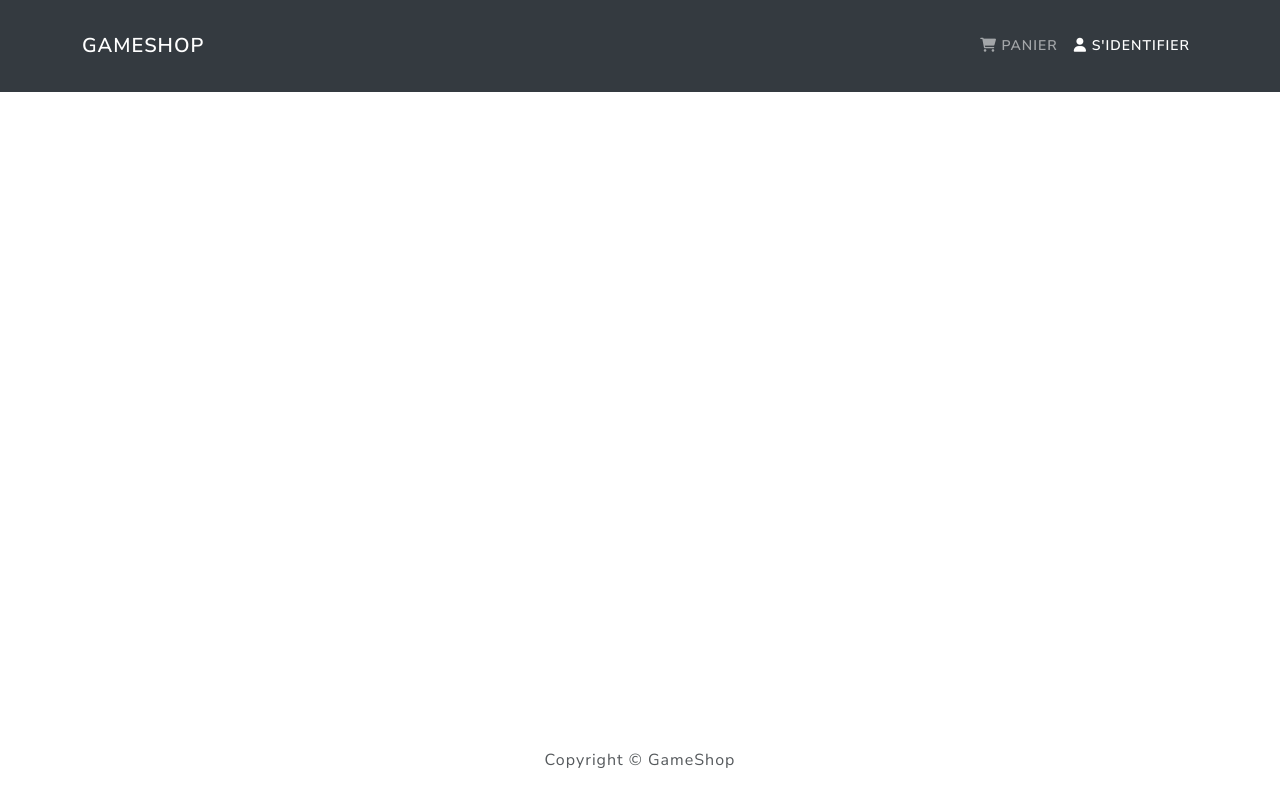
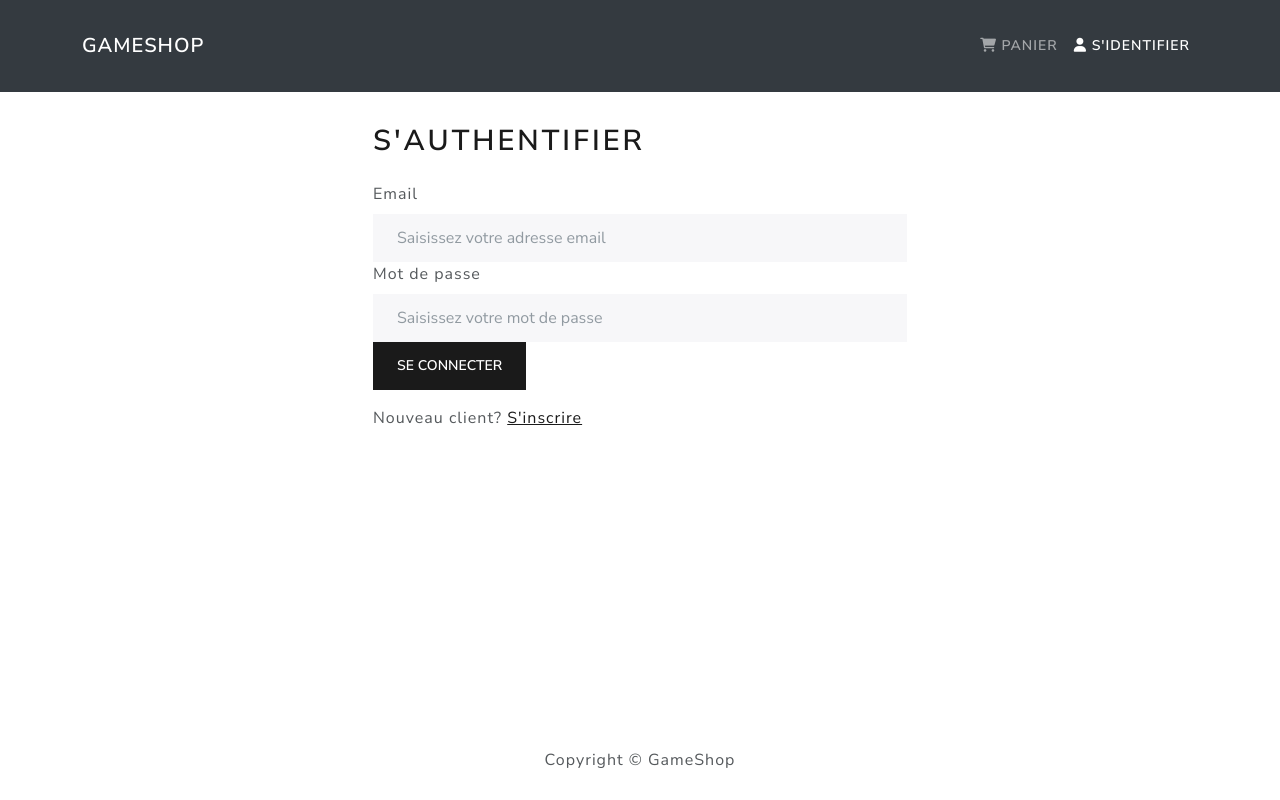
Before and after one commit to DaddaAdam/GameShop, a React (Create React App) app in the folder frontend/: page /login in a window 1280 px wide. Built offline with nearby package versions, Linux system fonts and the light colour scheme.

Commit message:
implemented login and logout to the frontend

```diff
--- a/frontend/src/App.js
+++ b/frontend/src/App.js
@@ -5,6 +5,7 @@ import Footer from "./Components/Footer";
 import Homescreen from "./Screens/Homescreen";
 import Gamescreen from "./Screens/Gamescreen";
 import CartScreen from "./Screens/CartScreen";
+import LoginScreen from "./Screens/LoginScreen";
 
 function App() {
   return (
@@ -13,12 +14,13 @@ function App() {
       <main className="py-3">
         <Container>
           <Routes>
-            <Route exact path="/" element={<Homescreen />} />
             <Route path="/game/:id" element={<Gamescreen />} />
+            <Route path="/login" element={<LoginScreen />} />
             <Route path="/cart/">
               <Route index element={<CartScreen />} />
               <Route path=":id" element={<CartScreen />} />
             </Route>
+            <Route exact path="/" element={<Homescreen />} />
           </Routes>
         </Container>
       </main>
--- /dev/null
+++ b/frontend/src/Components/FormContainer.jsx
@@ -0,0 +1,16 @@
+import React from "react";
+import { Container, Row, Col } from "react-bootstrap";
+
+const FormContainer = ({ children }) => {
+  return (
+    <Container>
+      <Row className="justify-content-md-center">
+        <Col xs={12} md={6}>
+          {children}
+        </Col>
+      </Row>
+    </Container>
+  );
+};
+
+export default FormContainer;
--- a/frontend/src/Components/Header.jsx
+++ b/frontend/src/Components/Header.jsx
@@ -1,10 +1,22 @@
 import React from "react";
 import Container from "react-bootstrap/Container";
+import { useDispatch, useSelector } from "react-redux";
 import Nav from "react-bootstrap/Nav";
 import Navbar from "react-bootstrap/Navbar";
+import NavDropdown from "react-bootstrap/NavDropdown";
 import { LinkContainer } from "react-router-bootstrap";
+import { logout } from "../actions/userActions";
 
 const Header = () => {
+  const userLogin = useSelector(state => state.userLogin);
+  const dispatch = useDispatch();
+
+  const logoutHandler = () => {
+    dispatch(logout());
+  };
+
+  const { userInfo } = userLogin;
+
   return (
     <header>
       <Navbar bg="dark" variant="dark" expand="lg" collapseOnSelect>
@@ -21,12 +33,23 @@ const Header = () => {
                   {" Panier"}
                 </Nav.Link>
               </LinkContainer>
+              {userInfo ? (
+                <NavDropdown title={userInfo.name} id="username">
+                  <LinkContainer to="/profile">
+                    <NavDropdown.Item>Profil</NavDropdown.Item>
+                  </LinkContainer>
+                  <NavDropdown.Item onClick={logoutHandler}>
+                    Se déconnecter
+                  </NavDropdown.Item>
+                </NavDropdown>
+              ) : (
                 <LinkContainer to="/login">
                   <Nav.Link>
                     <i className="fas fa-user"> </i>
                     {" S'identifier"}
                   </Nav.Link>
                 </LinkContainer>
+              )}
             </Nav>
           </Navbar.Collapse>
         </Container>
--- /dev/null
+++ b/frontend/src/Screens/LoginScreen.jsx
@@ -0,0 +1,78 @@
+import React, { useState, useEffect } from "react";
+import { Link, useNavigate, useSearchParams } from "react-router-dom";
+import { Form, Row, Col, Button } from "react-bootstrap";
+import { useDispatch, useSelector } from "react-redux";
+import Message from "../Components/Message";
+import Loader from "../Components/Loader";
+import { login } from "../actions/userActions";
+import FormContainer from "../Components/FormContainer";
+
+const LoginScreen = () => {
+  const [searchParams] = useSearchParams();
+
+  const dispatch = useDispatch();
+
+  const navigate = useNavigate();
+
+  const userLogin = useSelector(state => state.userLogin);
+
+  const { loading, error, userInfo } = userLogin;
+
+  const redirect = searchParams.get("redirect")
+    ? searchParams.get("redirect")
+    : "/";
+  const [email, setEmail] = useState("");
+  const [password, setPassword] = useState("");
+
+  useEffect(() => {
+    if (userInfo) {
+      navigate(redirect);
+    }
+  }, [navigate, userInfo, redirect]);
+
+  const submitHandler = e => {
+    e.preventDefault();
+    dispatch(login(email, password));
+  };
+
+  return (
+    <FormContainer>
+      <h1>S'authentifier </h1>
+      {error && <Message variant="danger">{error}</Message>}
+      {loading && <Loader />}
+      <Form onSubmit={submitHandler}>
+        <Form.Group controlId="email">
+          <Form.Label>Email</Form.Label>
+          <Form.Control
+            type="email"
+            placeholder="Saisissez votre adresse email"
+            value={email}
+            onChange={e => setEmail(e.target.value)}
+          ></Form.Control>
+        </Form.Group>
+        <Form.Group controlId="password">
+          <Form.Label>Mot de passe</Form.Label>
+          <Form.Control
+            type="password"
+            placeholder="Saisissez votre mot de passe"
+            value={password}
+            onChange={e => setPassword(e.target.value)}
+          ></Form.Control>
+        </Form.Group>
+        <Button type="submit" variant="primary">
+          Se connecter
+        </Button>
+      </Form>
+      <Row className="py-3">
+        <Col>
+          Nouveau client?{" "}
+          <Link to={redirect ? `/register?redirect=${redirect}` : "/register"}>
+            S'inscrire
+          </Link>
+        </Col>
+      </Row>
+    </FormContainer>
+  );
+};
+
+export default LoginScreen;
--- /dev/null
+++ b/frontend/src/actions/userActions.js
@@ -0,0 +1,47 @@
+import axios from "axios";
+import {
+  USER_LOGIN_FAIL,
+  USER_LOGIN_REQUEST,
+  USER_LOGIN_SUCCESS,
+  USER_LOGOUT,
+} from "../constants/userConstants";
+
+export const login = (email, password) => async dispatch => {
+  try {
+    dispatch({
+      type: USER_LOGIN_REQUEST,
+    });
+
+    const config = {
+      headers: {
+        "Content-Type": "application/json",
+      },
+    };
+
+    const { data } = await axios.post(
+      "/api/users/login",
+      { email, password },
+      config
+    );
+
+    dispatch({
+      type: USER_LOGIN_SUCCESS,
+      payload: data,
+    });
+
+    localStorage.setItem("userInfo", JSON.stringify(data));
+  } catch (err) {
+    dispatch({
+      type: USER_LOGIN_FAIL,
+      payload:
+        err.response && err.response.data.message
+          ? err.response.data.message
+          : err.message,
+    });
+  }
+};
+
+export const logout = () => dispatch => {
+  localStorage.removeItem("userInfo");
+  dispatch({ type: USER_LOGOUT });
+};
--- /dev/null
+++ b/frontend/src/constants/userConstants.js
@@ -0,0 +1,4 @@
+export const USER_LOGIN_REQUEST = "USER_LOGIN_REQUEST";
+export const USER_LOGIN_SUCCESS = "USER_LOGIN_SUCCESS";
+export const USER_LOGIN_FAIL = "USER_LOGIN_FAIL";
+export const USER_LOGOUT = "USER_LOGOUT";
--- /dev/null
+++ b/frontend/src/reducers/userReducers.js
@@ -0,0 +1,21 @@
+import {
+  USER_LOGIN_REQUEST,
+  USER_LOGIN_SUCCESS,
+  USER_LOGIN_FAIL,
+  USER_LOGOUT,
+} from "../constants/userConstants";
+
+export const userLoginReducer = (state = {}, action) => {
+  switch (action.type) {
+    case USER_LOGIN_REQUEST:
+      return { loading: true };
+    case USER_LOGIN_SUCCESS:
+      return { loading: false, userInfo: action.payload };
+    case USER_LOGIN_FAIL:
+      return { loading: false, error: action.payload };
+    case USER_LOGOUT:
+      return {};
+    default:
+      return state;
+  }
+};
--- a/frontend/src/store.js
+++ b/frontend/src/store.js
@@ -3,19 +3,26 @@ import thunk from "redux-thunk";
 import { composeWithDevTools } from "redux-devtools-extension";
 import { gameListReducer, gameDetailsReducer } from "./reducers/gameReducers";
 import { cartReducer } from "./reducers/cartReducers";
+import { userLoginReducer } from "./reducers/userReducers";
 
 const reducer = combineReducers({
   gameList: gameListReducer,
   gameDetails: gameDetailsReducer,
   cart: cartReducer,
+  userLogin: userLoginReducer,
 });
 
 const cartItemsFromStorage = JSON.parse(localStorage.getItem("cartItems"))
   ? JSON.parse(localStorage.getItem("cartItems"))
   : [];
 
+const userInfoFromStorage = JSON.parse(localStorage.getItem("userInfo"))
+  ? JSON.parse(localStorage.getItem("userInfo"))
+  : null;
+
 const initialState = {
   cart: { cartItems: cartItemsFromStorage },
+  userLogin: { userInfo: userInfoFromStorage },
 };
 
 const middleware = [thunk];
```
Lines whose indentation alone changed are shown as unchanged.
